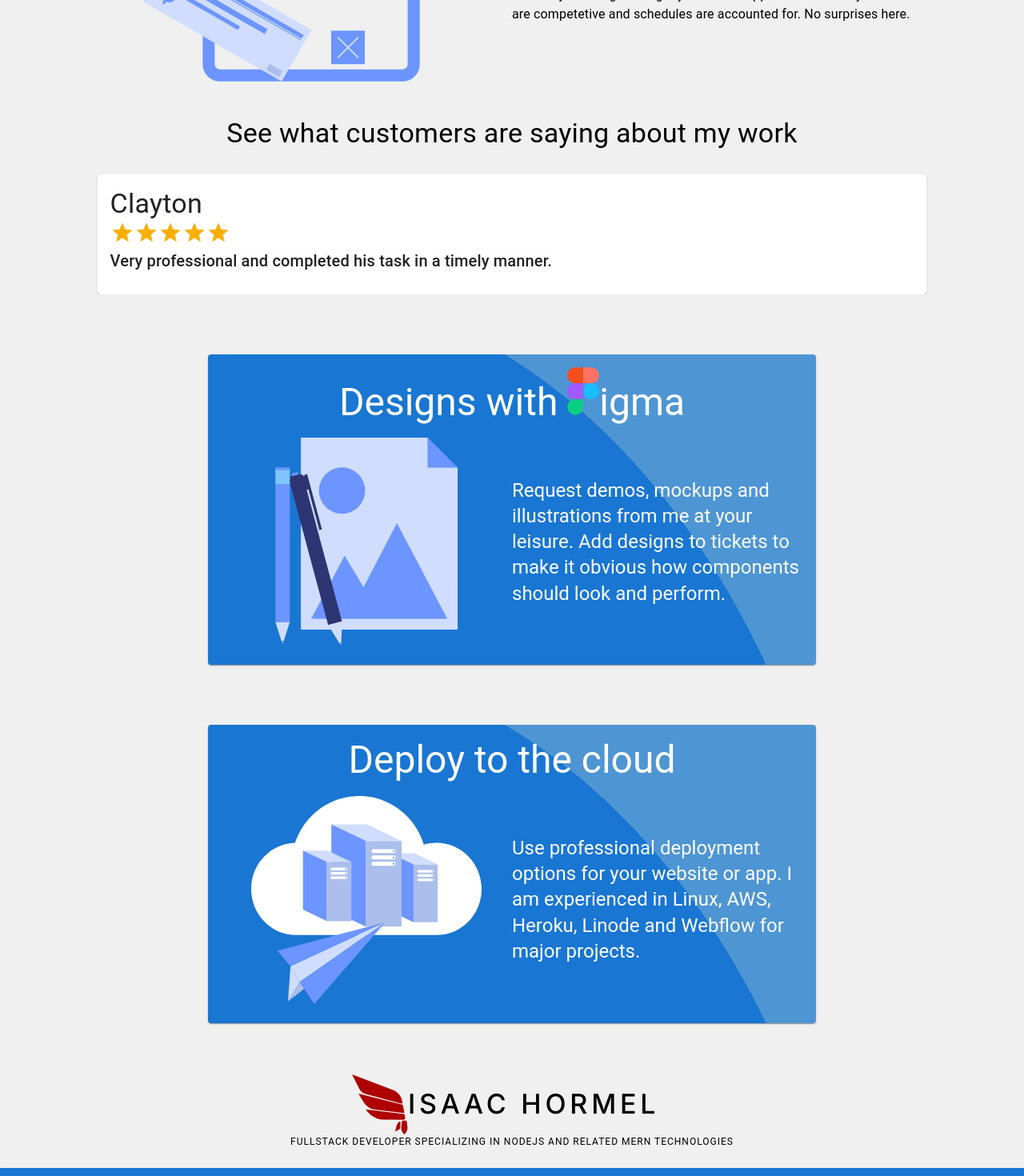
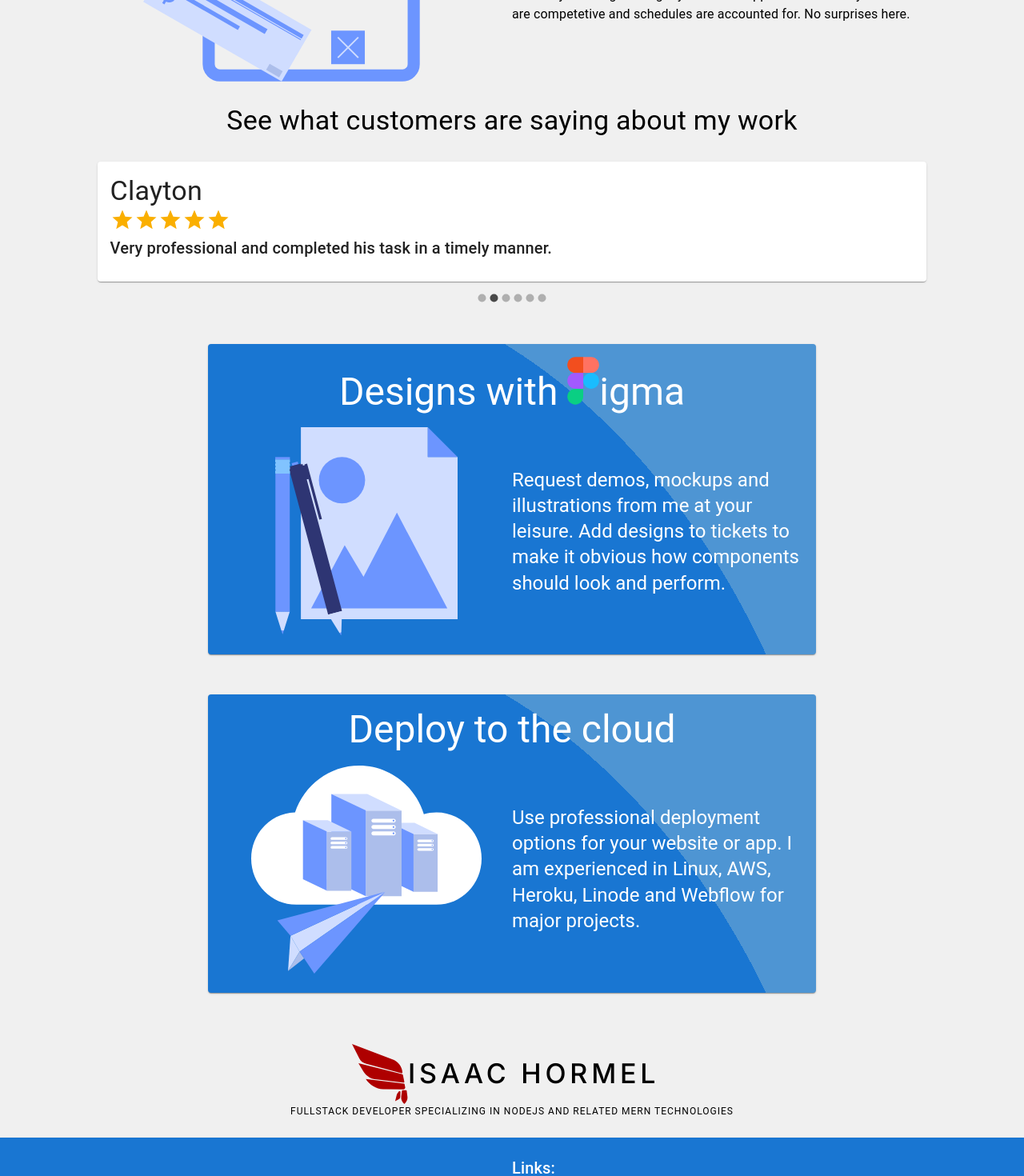
Before and after one commit to rewrite123/portfolio, a React app in the folder frontend/: page / in a window 1280 px wide. Shown: the part 1760-3230 px from the top of the page at 80% size. Built offline with nearby package versions, Linux system fonts and the light colour scheme.

Commit message:
Improved spacing on pomotionals

```diff
--- a/frontend/src/components/DeploymentPromotional.comp.tsx
+++ b/frontend/src/components/DeploymentPromotional.comp.tsx
@@ -23,7 +23,7 @@
         display: "flex",
         justifyContent: "center",
         alignItems: "center",
-        mt: "75px",
+        mt: "50px",
       }}
     >
       <Card
--- a/frontend/src/components/DesignsPromotional.comp.tsx
+++ b/frontend/src/components/DesignsPromotional.comp.tsx
@@ -23,7 +23,7 @@
         display: "flex",
         justifyContent: "center",
         alignItems: "center",
-        mt: "75px",
+        mt: "50px",
       }}
     >
       <Card
--- a/frontend/src/components/Reviews.comp.tsx
+++ b/frontend/src/components/Reviews.comp.tsx
@@ -52,15 +52,15 @@
   ];
 
   return (
-    <Box sx={{ my: 5 }}>
+    <Box sx={{ my: 3 }}>
       <Typography variant="h4" sx={{ textAlign: "center" }}>
         See what customers are saying about my work
       </Typography>
       <Carousel
         autoPlay={true}
-        navButtonsAlwaysInvisible={true}
+        // navButtonsAlwaysInvisible={true}
         animation="slide"
-        indicators={false}
+        // indicators={false}
         sx={{ width: "100%" }}
       >
         {reviews.map((review, reviewIndex) => {
@@ -77,7 +77,11 @@
             >
               <Card
                 sx={{
-                  minHeight: "150px",
+                  minHeight: smDownMediaQuery
+                    ? "250px"
+                    : mdDownMediaQuery
+                    ? "150px"
+                    : "150px",
                   width: "90%",
                 }}
               >
```
